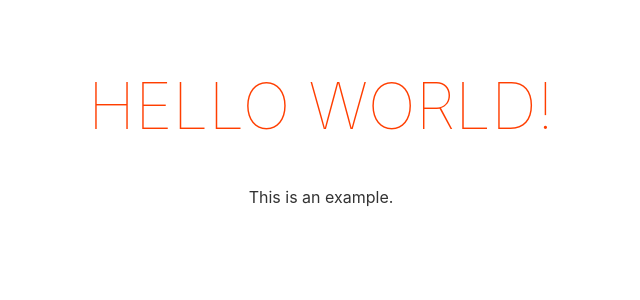
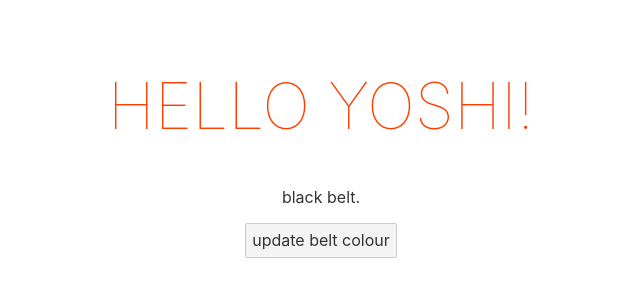
Before and after one commit to glpzzz/svelte-tutorial, a Svelte app: page / in a window 1280 px wide. Shown: the top 300 px of the page, without its empty margins (319-959 px from the left). Built offline with nearby package versions, Linux system fonts and the light colour scheme.

Commit message:
add new variable and button click example

```diff
--- a/src/App.svelte
+++ b/src/App.svelte
@@ -1,10 +1,16 @@
 <script>
-	export let name;
+	let name = "Yoshi";
+	let beltColour = "black";
+
+	const handleClick = () => {
+		beltColour = 'orange';
+	}
 </script>
 
 <main>
 	<h1>Hello {name}!</h1>
-	<p>This is an example.</p>
+	<p>{beltColour} belt.</p>
+	<button on:click={handleClick}>update belt colour</button>
 </main>
 
 <style>
--- a/src/main.js
+++ b/src/main.js
@@ -2,9 +2,6 @@
 
 const app = new App({
 	target: document.body,
-	props: {
-		name: 'world'
-	}
 });
 
 export default app;
```
